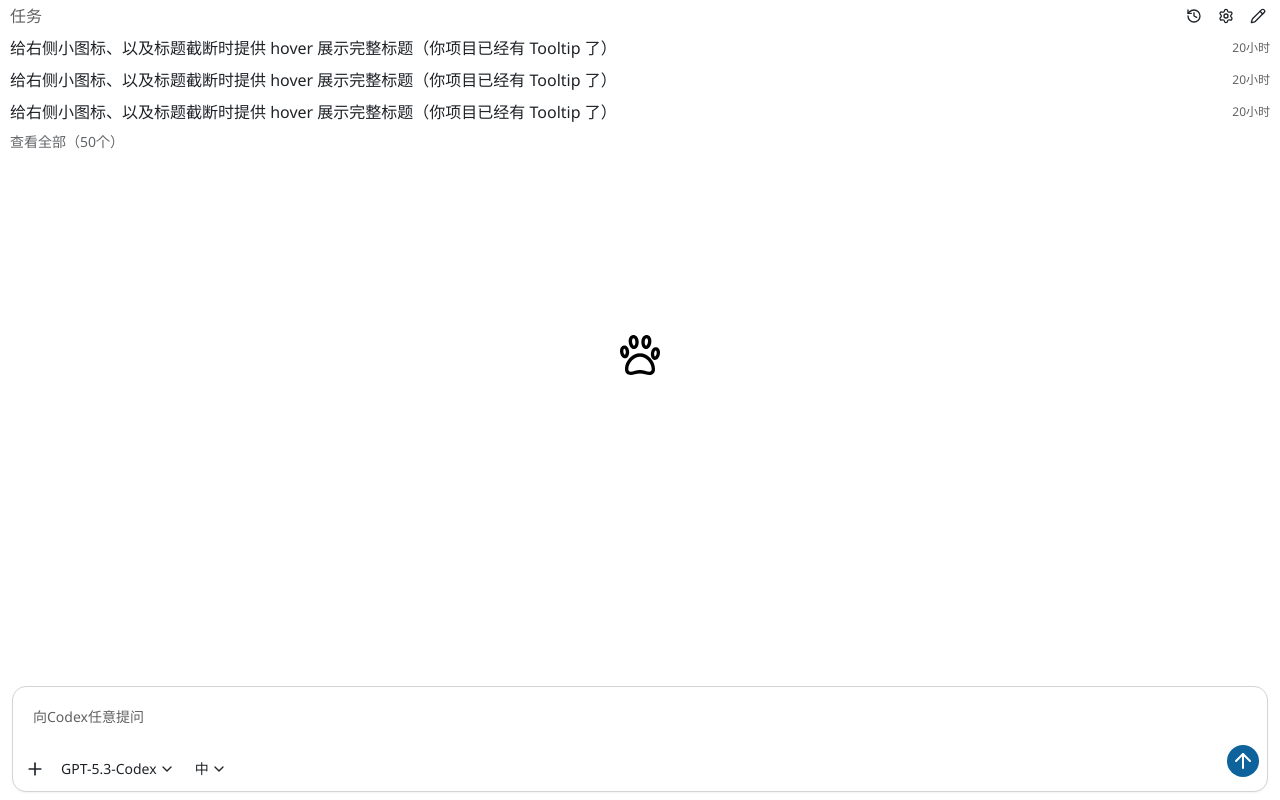
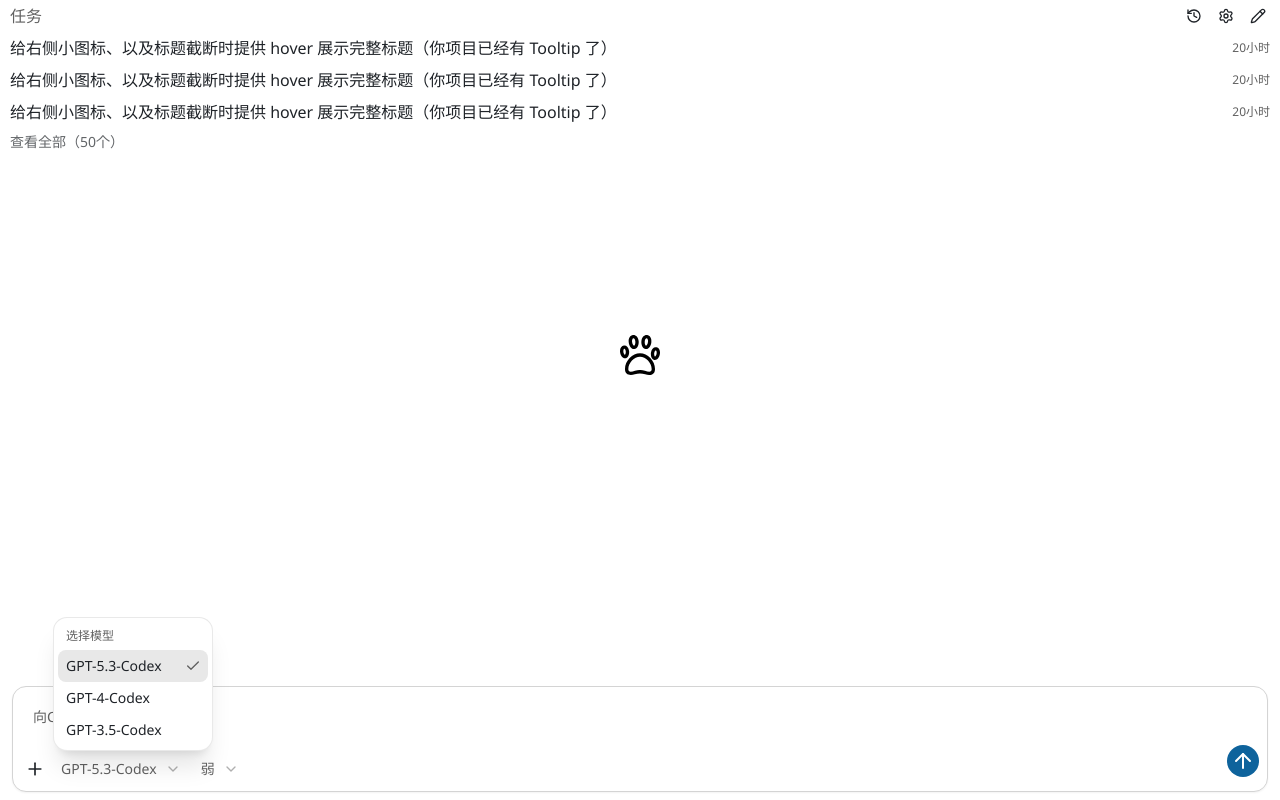
Before and after one commit to NH-99-FE/my-agent-vscode-extension, a React (Vite) app in the folder webview-ui/: page / in a window 1280 px wide. Both pictures are taken after a click on the element "GPT-5.3-Codex". Built offline with nearby package versions, Linux system fonts and the light colour scheme.

Commit message:
feat(project): ✨  增加自定义组件支持选择模型与推理强度

```diff
--- a/webview-ui/src/components/common/IconTooltip.tsx
+++ b/webview-ui/src/components/common/IconTooltip.tsx
@@ -22,7 +22,7 @@ export const IconTooltip = ({
           {children}
         </div>
       </TooltipTrigger>
-      <TooltipContent sideOffset={6} className="pointer-events-none border-border bg-accent text-accent-foreground shadow-xs">
+      <TooltipContent sideOffset={2} className="pointer-events-none border-border bg-accent text-accent-foreground shadow-xs">
         <p>{tipText}</p>
       </TooltipContent>
     </Tooltip>
--- /dev/null
+++ b/webview-ui/src/components/common/OptionSelect.tsx
@@ -0,0 +1,89 @@
+import * as React from 'react'
+import type { LucideIcon } from 'lucide-react'
+import { Select, SelectContent, SelectGroup, SelectItem, SelectLabel, SelectTrigger } from '@/components/ui/select'
+import { Tooltip, TooltipContent, TooltipTrigger } from '@/components/ui/tooltip'
+
+type OptionSelect = {
+  value: string
+  label: string
+  icon: LucideIcon
+  disabled?: boolean
+}
+
+export function OptionSelect({
+  options,
+  title,
+  hoverTip,
+  showItemIcon = true,
+  defaultValue,
+  onChange,
+}: {
+  options: OptionSelect[]
+  title: string
+  hoverTip: string
+  showItemIcon?: boolean
+  defaultValue?: string
+  onChange?: (value: string) => void
+}) {
+  const initial = defaultValue ?? options[0]?.value ?? ''
+  const [value, setValue] = React.useState(initial)
+  const [selectOpen, setSelectOpen] = React.useState(false)
+  const [tooltipOpen, setTooltipOpen] = React.useState(false)
+
+  const selected = options.find(option => option.value === value)
+
+  return (
+    <Select
+      value={value}
+      onOpenChange={open => {
+        setSelectOpen(open)
+        if (open) {
+          setTooltipOpen(false)
+        }
+      }}
+      onValueChange={next => {
+        setValue(next)
+        onChange?.(next)
+        setTooltipOpen(false)
+      }}
+    >
+      <Tooltip open={tooltipOpen}>
+        <TooltipTrigger asChild>
+          <div
+            onPointerEnter={() => {
+              if (!selectOpen) {
+                setTooltipOpen(true)
+              }
+            }}
+            onPointerLeave={() => {
+              setTooltipOpen(false)
+            }}
+          >
+            <SelectTrigger
+              size="sm"
+              className="h-8 rounded-full border-0 bg-transparent px-2 text-muted-foreground shadow-none transition-colors hover:bg-muted hover:text-foreground focus-visible:ring-0"
+            >
+              <span className="inline-flex items-center md:hidden">{selected ? <selected.icon className="h-4 w-4" /> : null}</span>
+              <span className="hidden md:inline">{selected?.label ?? title}</span>
+            </SelectTrigger>
+          </div>
+        </TooltipTrigger>
+        <TooltipContent sideOffset={2} className="pointer-events-none bg-accent text-accent-foreground shadow-xs">
+          <p>{hoverTip}</p>
+        </TooltipContent>
+      </Tooltip>
+
+      <SelectContent position="popper" align="start" className="min-w-40 rounded-xl border-border/50 bg-popover text-foreground shadow-xl">
+        <SelectGroup>
+          <SelectLabel className="px-2 py-1.5 text-xs text-muted-foreground">{title}</SelectLabel>
+          {options.map(option => (
+            <SelectItem key={option.value} value={option.value} disabled={option.disabled ?? false} className="rounded-md">
+              {showItemIcon && <option.icon className="h-4 w-4" />}
+              {option.label}
+            </SelectItem>
+          ))}
+        </SelectGroup>
+      </SelectContent>
+    </Select>
+  )
+}
--- /dev/null
+++ b/webview-ui/src/components/ui/select.tsx
@@ -0,0 +1,188 @@
+import * as React from "react"
+import { CheckIcon, ChevronDownIcon, ChevronUpIcon } from "lucide-react"
+import { Select as SelectPrimitive } from "radix-ui"
+
+import { cn } from "@/lib/utils"
+
+function Select({
+  ...props
+}: React.ComponentProps<typeof SelectPrimitive.Root>) {
+  return <SelectPrimitive.Root data-slot="select" {...props} />
+}
+
+function SelectGroup({
+  ...props
+}: React.ComponentProps<typeof SelectPrimitive.Group>) {
+  return <SelectPrimitive.Group data-slot="select-group" {...props} />
+}
+
+function SelectValue({
+  ...props
+}: React.ComponentProps<typeof SelectPrimitive.Value>) {
+  return <SelectPrimitive.Value data-slot="select-value" {...props} />
+}
+
+function SelectTrigger({
+  className,
+  size = "default",
+  children,
+  ...props
+}: React.ComponentProps<typeof SelectPrimitive.Trigger> & {
+  size?: "sm" | "default"
+}) {
+  return (
+    <SelectPrimitive.Trigger
+      data-slot="select-trigger"
+      data-size={size}
+      className={cn(
+        "border-input data-[placeholder]:text-muted-foreground [&_svg:not([class*='text-'])]:text-muted-foreground focus-visible:border-ring focus-visible:ring-ring/50 aria-invalid:ring-destructive/20 dark:aria-invalid:ring-destructive/40 aria-invalid:border-destructive dark:bg-input/30 dark:hover:bg-input/50 flex w-fit items-center justify-between gap-2 rounded-md border bg-transparent px-3 py-2 text-sm whitespace-nowrap shadow-xs transition-[color,box-shadow] outline-none focus-visible:ring-[3px] disabled:cursor-not-allowed disabled:opacity-50 data-[size=default]:h-9 data-[size=sm]:h-7 *:data-[slot=select-value]:line-clamp-1 *:data-[slot=select-value]:flex *:data-[slot=select-value]:items-center *:data-[slot=select-value]:gap-2 [&_svg]:pointer-events-none [&_svg]:shrink-0 [&_svg:not([class*='size-'])]:size-4",
+        className
+      )}
+      {...props}
+    >
+      {children}
+      <SelectPrimitive.Icon asChild>
+        <ChevronDownIcon className="size-4 opacity-50" />
+      </SelectPrimitive.Icon>
+    </SelectPrimitive.Trigger>
+  )
+}
+
+function SelectContent({
+  className,
+  children,
+  position = "item-aligned",
+  align = "center",
+  ...props
+}: React.ComponentProps<typeof SelectPrimitive.Content>) {
+  return (
+    <SelectPrimitive.Portal>
+      <SelectPrimitive.Content
+        data-slot="select-content"
+        className={cn(
+          "bg-popover text-popover-foreground data-[state=open]:animate-in data-[state=closed]:animate-out data-[state=closed]:fade-out-0 data-[state=open]:fade-in-0 data-[state=closed]:zoom-out-95 data-[state=open]:zoom-in-95 data-[side=bottom]:slide-in-from-top-2 data-[side=left]:slide-in-from-right-2 data-[side=right]:slide-in-from-left-2 data-[side=top]:slide-in-from-bottom-2 relative z-50 max-h-(--radix-select-content-available-height) min-w-[8rem] origin-(--radix-select-content-transform-origin) overflow-x-hidden overflow-y-auto rounded-md border shadow-md",
+          position === "popper" &&
+            "data-[side=bottom]:translate-y-1 data-[side=left]:-translate-x-1 data-[side=right]:translate-x-1 data-[side=top]:-translate-y-1",
+          className
+        )}
+        position={position}
+        align={align}
+        {...props}
+      >
+        <SelectScrollUpButton />
+        <SelectPrimitive.Viewport
+          className={cn(
+            "p-1",
+            position === "popper" &&
+              "h-[var(--radix-select-trigger-height)] w-full min-w-[var(--radix-select-trigger-width)] scroll-my-1"
+          )}
+        >
+          {children}
+        </SelectPrimitive.Viewport>
+        <SelectScrollDownButton />
+      </SelectPrimitive.Content>
+    </SelectPrimitive.Portal>
+  )
+}
+
+function SelectLabel({
+  className,
+  ...props
+}: React.ComponentProps<typeof SelectPrimitive.Label>) {
+  return (
+    <SelectPrimitive.Label
+      data-slot="select-label"
+      className={cn("text-muted-foreground px-2 py-1.5 text-xs", className)}
+      {...props}
+    />
+  )
+}
+
+function SelectItem({
+  className,
+  children,
+  ...props
+}: React.ComponentProps<typeof SelectPrimitive.Item>) {
+  return (
+    <SelectPrimitive.Item
+      data-slot="select-item"
+      className={cn(
+        "focus:bg-accent focus:text-accent-foreground [&_svg:not([class*='text-'])]:text-muted-foreground relative flex w-full cursor-default items-center gap-2 rounded-sm py-1.5 pr-8 pl-2 text-sm outline-hidden select-none data-[disabled]:pointer-events-none data-[disabled]:opacity-50 [&_svg]:pointer-events-none [&_svg]:shrink-0 [&_svg:not([class*='size-'])]:size-4 *:[span]:last:flex *:[span]:last:items-center *:[span]:last:gap-2",
+        className
+      )}
+      {...props}
+    >
+      <span
+        data-slot="select-item-indicator"
+        className="absolute right-2 flex size-3.5 items-center justify-center"
+      >
+        <SelectPrimitive.ItemIndicator>
+          <CheckIcon className="size-4" />
+        </SelectPrimitive.ItemIndicator>
+      </span>
+      <SelectPrimitive.ItemText>{children}</SelectPrimitive.ItemText>
+    </SelectPrimitive.Item>
+  )
+}
+
+function SelectSeparator({
+  className,
+  ...props
+}: React.ComponentProps<typeof SelectPrimitive.Separator>) {
+  return (
+    <SelectPrimitive.Separator
+      data-slot="select-separator"
+      className={cn("bg-border pointer-events-none -mx-1 my-1 h-px", className)}
+      {...props}
+    />
+  )
+}
+
+function SelectScrollUpButton({
+  className,
+  ...props
+}: React.ComponentProps<typeof SelectPrimitive.ScrollUpButton>) {
+  return (
+    <SelectPrimitive.ScrollUpButton
+      data-slot="select-scroll-up-button"
+      className={cn(
+        "flex cursor-default items-center justify-center py-1",
+        className
+      )}
+      {...props}
+    >
+      <ChevronUpIcon className="size-4" />
+    </SelectPrimitive.ScrollUpButton>
+  )
+}
+
+function SelectScrollDownButton({
+  className,
+  ...props
+}: React.ComponentProps<typeof SelectPrimitive.ScrollDownButton>) {
+  return (
+    <SelectPrimitive.ScrollDownButton
+      data-slot="select-scroll-down-button"
+      className={cn(
+        "flex cursor-default items-center justify-center py-1",
+        className
+      )}
+      {...props}
+    >
+      <ChevronDownIcon className="size-4" />
+    </SelectPrimitive.ScrollDownButton>
+  )
+}
+
+export {
+  Select,
+  SelectContent,
+  SelectGroup,
+  SelectItem,
+  SelectLabel,
+  SelectScrollDownButton,
+  SelectScrollUpButton,
+  SelectSeparator,
+  SelectTrigger,
+  SelectValue,
+}
--- a/webview-ui/src/features/thread/components/Composer.tsx
+++ b/webview-ui/src/features/thread/components/Composer.tsx
@@ -1,8 +1,9 @@
-import { ChevronDown, Plus } from 'lucide-react'
+import { Bot, BrainCircuit, BrainCog, BrainIcon, Leaf, Plus } from 'lucide-react'
 import { IconTooltip } from '@/components/common/IconTooltip'
 import { ArrowUp } from 'lucide-react'
 import { Textarea } from '@/components/ui/textarea'
 import { useLayoutEffect, useRef, useState } from 'react'
+import { OptionSelect } from '@/components/common/OptionSelect'
 
 export const Composer = () => {
   const textareaRef = useRef<HTMLTextAreaElement>(null)
@@ -24,6 +25,19 @@ export const Composer = () => {
     resizeTextarea()
   }, [])
 
+  const modelOptions = [
+    { value: 'gpt-5.3-codex', label: 'GPT-5.3-Codex', icon: Bot },
+    { value: 'gpt-4-codex', label: 'GPT-4-Codex', icon: Bot },
+    { value: 'gpt-3.5-codex', label: 'GPT-3.5-Codex', icon: Bot },
+  ]
+
+  const strengthOptions = [
+    { value: 'low', label: '弱', icon: Leaf },
+    { value: 'medium', label: '中', icon: BrainIcon },
+    { value: 'high', label: '强', icon: BrainCircuit },
+    { value: 'ultra', label: '超高', icon: BrainCog },
+  ]
+
   return (
     <div className="relative mx-3 my-2 flex flex-col rounded-xl border border-border bg-card p-2 text-card-foreground shadow-xs">
       <Textarea
@@ -37,18 +51,19 @@ export const Composer = () => {
         <IconTooltip tipText="添加文件等">
           <Plus className="h-5 w-5" />
         </IconTooltip>
-        <IconTooltip tipText="选择模型">
-          <div className="flex items-center gap-0.5 px-1">
-            <span className="text-sm">GPT-5.3-Codex</span>
-            <ChevronDown className="h-4 w-4" />
-          </div>
-        </IconTooltip>
-        <IconTooltip tipText="选择推理强度等级">
-          <div className="flex items-center gap-0.5 px-1">
-            <span className="text-sm">中</span>
-            <ChevronDown className="h-4 w-4" />
-          </div>
-        </IconTooltip>
+        <OptionSelect
+          title="选择模型"
+          hoverTip="选择模型"
+          options={modelOptions}
+          showItemIcon={false}
+          onChange={value => console.log('Selected model:', value)}
+        />
+        <OptionSelect
+          title="选择推理功能"
+          hoverTip="选择推理强度等级"
+          options={strengthOptions}
+          onChange={value => console.log('Selected strength:', value)}
+        />
       </div>
       <div className="absolute right-2 bottom-2">
         <IconTooltip tipText="发送消息" hasBackground={true}>
--- a/webview-ui/src/index.css
+++ b/webview-ui/src/index.css
@@ -128,6 +128,11 @@ body {
 }
 
 @theme inline {
+  /* Compact breakpoint scale for VS Code sidebar/webview layouts. */
+  --breakpoint-sm: 20rem; /* 320px */
+  --breakpoint-md: 24rem; /* 384px */
+  --breakpoint-lg: 28rem; /* 448px */
+  --breakpoint-xl: 36rem; /* 576px */
   --radius-sm: calc(var(--radius) - 4px);
   --radius-md: calc(var(--radius) - 2px);
   --radius-lg: var(--radius);
```
